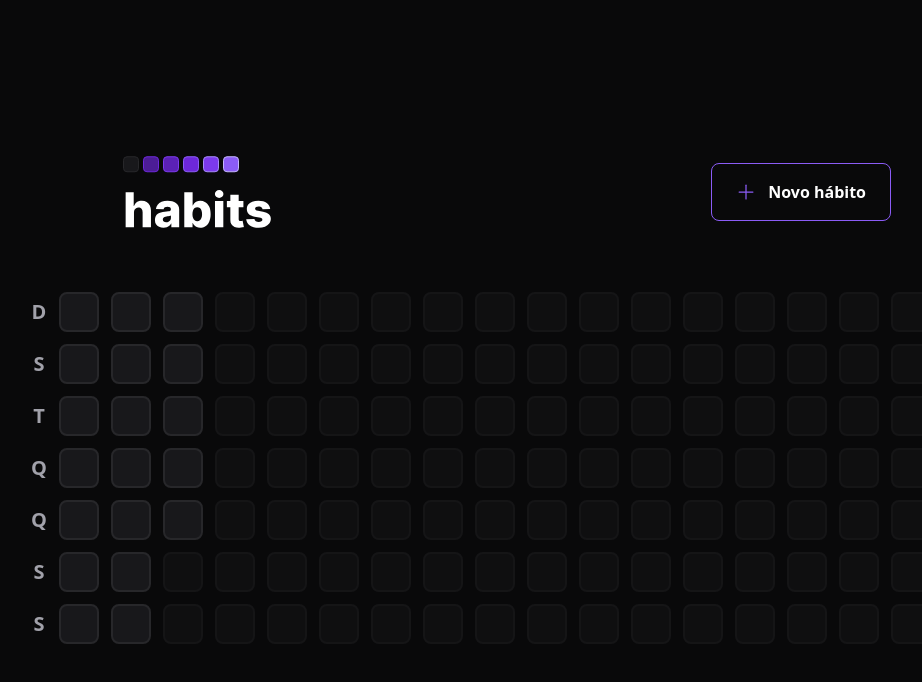
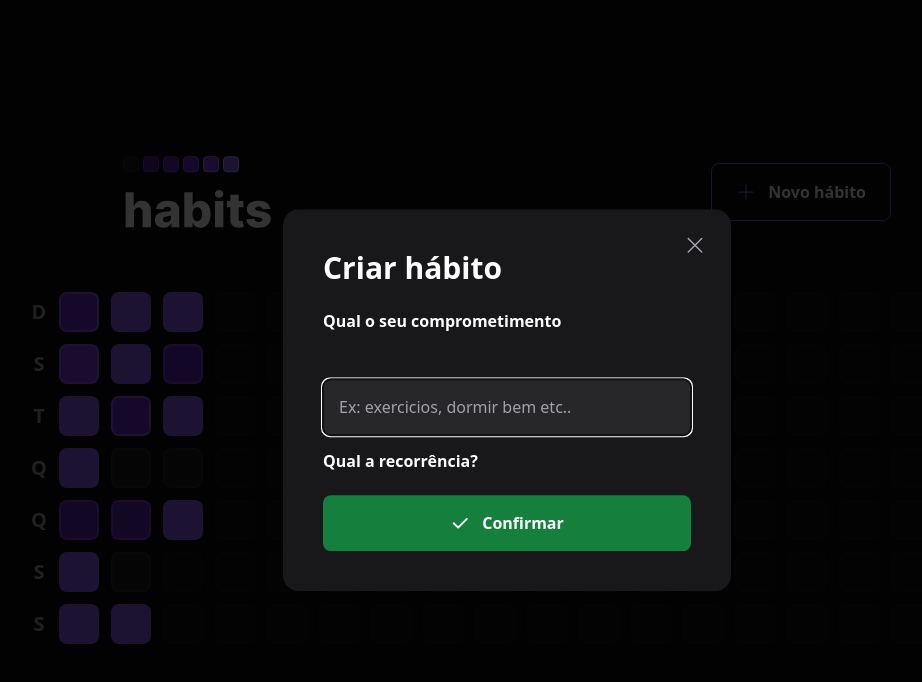
Before and after one commit to ximeen/nlw-setup-web, a React (Vite) app: page / in a window 1280 px wide. Both pictures are taken after a click on the button "Novo hábito". Shown: the top 682 px of the page, without its empty margins (133-1055 px from the left). Built offline with nearby package versions, Linux system fonts and the light colour scheme.

Commit message:
create modal and popover

```diff
--- a/package.json
+++ b/package.json
@@ -9,6 +9,9 @@
     "preview": "vite preview"
   },
   "dependencies": {
+    "@radix-ui/react-dialog": "^1.0.2",
+    "@radix-ui/react-popover": "^1.0.3",
+    "clsx": "^1.2.1",
     "dayjs": "^1.11.7",
     "phosphor-react": "^1.4.1",
     "react": "^18.2.0",
--- a/src/components/HabitsDays.tsx
+++ b/src/components/HabitsDays.tsx
@@ -1,6 +1,43 @@
-export function HabitsDays() {
+import * as Popover from '@radix-ui/react-popover';
+import clsx from "clsx"
+
+import { ProgressBar } from './ProgressBar';
+
+interface HabitDaysProps {
+  completed: number;
+  amount: number;
+}
+
+export function HabitsDays({ amount, completed }: HabitDaysProps) {
+
+  const completedPercentage = Math.round((completed / amount) * 100
+  )
   return (
+    <Popover.Root>
 
-    <div className="w-10 h-10 bg-zinc-900 border-2 border-zinc-800 rounded-lg"></div>
+      <Popover.Trigger className={
+        clsx(
+          "w-10 h-10  border-2  rounded-lg",
+          {
+            "bg-zinc-900 border-zinc-800": completedPercentage === 0,
+            "bg-violet-800 border-violet-700": completedPercentage > 0 && completedPercentage < 20,
+            "bg-violet-800 border-violet-600": completedPercentage >= 20 && completedPercentage < 40,
+            "bg-violet-700 border-violet-500": completedPercentage >= 40 && completedPercentage < 60,
+            "bg-violet-600 border-violet-500": completedPercentage >= 60 && completedPercentage < 80,
+            "bg-violet-500 border-violet-500": completedPercentage >= 80
+          }
+        )} />
+
+      <Popover.Portal>
+        <Popover.Content className='min-w-[320px] w-full p-6 rounded-2xl bg-zinc-900 flex flex-col'>
+          <span className='font-semibold text-zinc-400'>Segunda Feira</span>
+          <span className='mt-1 font-extrabold leading-tight text-3xl'>23/01</span>
+
+          <ProgressBar progressStatus={completedPercentage} />
+
+          <Popover.Arrow width={16} height={8} className='fill-zinc-900' />
+        </Popover.Content>
+      </Popover.Portal>
+    </Popover.Root>
   )
 }
--- a/src/components/Header.tsx
+++ b/src/components/Header.tsx
@@ -1,19 +1,45 @@
-import { Plus } from "phosphor-react"
+import { Plus, X } from "phosphor-react"
+import * as Dialog from '@radix-ui/react-dialog';
+import { useState } from "react"
+
 import Logo from "/logo.svg"
+import { NewHabitForm } from "./NewHabitForm";
 
 
 export function Header() {
+
   return (
     <header className="w-full max-w-3xl mx-auto flex items-center justify-between">
       <img src={Logo} alt="Logo da aplicação, com nome habits e alguns quadrados acima dele" />
 
-      <button
-        type="button"
-        className="border border-violet-500 font-semibold rounded-lg px-6 py-4 flex items-center gap-3 hover:scale-[1.05] transition-all duration-200 "
-      >
-        <Plus size={20} className="text-violet-500" />
-        Novo hábito
-      </button>
+      <Dialog.Root>
+
+
+        <Dialog.Trigger
+          type="button"
+          className="border border-violet-500 font-semibold rounded-lg px-6 py-4 flex items-center gap-3 hover:scale-[1.05] transition-all duration-200 "
+        >
+          <Plus size={20} className="text-violet-500" />
+          Novo hábito
+        </Dialog.Trigger>
+        <Dialog.Portal>
+          <Dialog.Overlay className="w-screen h-screen bg-black/80 fixed inset-0" />
+          <Dialog.Content className="absolute p-10 bg-zinc-900 rounded-2xl w-full max-w-md top-1/2 left-1/2 -translate-x-1/2 -translate-y-1/2">
+
+            <Dialog.Close className="absolute right-6 top-6 text-zinc-400 hover:text-zinc-200">
+              <X size={24} aria-label="Fechar" />
+            </Dialog.Close>
+
+            <Dialog.Title className="text-3xl leading-tight font-extrabold">
+              Criar hábito
+            </Dialog.Title>
+
+            <NewHabitForm />
+
+          </Dialog.Content>
+        </Dialog.Portal>
+      </Dialog.Root>
+
     </header>
   )
 }
--- /dev/null
+++ b/src/components/NewHabitForm.tsx
@@ -0,0 +1,33 @@
+import { Check } from "phosphor-react";
+
+export function NewHabitForm() {
+  return (
+    <form action="" className="w-full flex flex-col mt-6">
+      <label
+        className="font-semibold leading-tight"
+        htmlFor="title">
+        Qual o seu comprometimento
+      </label>
+
+      <input
+        className="p-4 rounded-lg mt-12 bg-zinc-800 text-white placeholder:text-zinc-400"
+        type="text"
+        id="title"
+        placeholder="Ex: exercicios, dormir bem etc.."
+        autoFocus />
+
+      <label
+        className="font-semibold leading-tight mt-4"
+        htmlFor="">
+        Qual a recorrência?
+      </label>
+
+      <button
+        className="mt-6 rounded-lg p-4 gap-3 flex justify-center items-center font-semibold bg-green-700 hover:bg-green-500 transition-all duration-150"
+        type="submit">
+        <Check size={20} weight="bold" />
+        Confirmar
+      </button>
+    </form>
+  )
+}
--- /dev/null
+++ b/src/components/ProgressBar.tsx
@@ -0,0 +1,17 @@
+interface ProgressBarProps {
+  progressStatus: number
+}
+
+export function ProgressBar({ progressStatus }: ProgressBarProps) {
+  return (
+    <div className='h-3 rounded-xl bg-zinc-700 w-full mt-4'>
+      <div
+        role="progressbar"
+        aria-label='Progressos de habitos completos'
+        aria-valuenow={progressStatus}
+        className='h-3 rounded-xl bg-violet-600 w-3/4'
+        style={{ width: `${progressStatus}%` }}
+      />
+    </div>
+  )
+}
--- a/src/components/SumaryTable.tsx
+++ b/src/components/SumaryTable.tsx
@@ -34,7 +34,11 @@
 
       <div className="grid grid-rows-7 grid-flow-col gap-3">
         {sumaryDates.map((date) => {
-          return <HabitsDays key={date.toString()} />
+          return <HabitsDays
+            key={date.toString()}
+            amount={5}
+            completed={Math.round(Math.random() * 5)}
+          />
         })}
 
         {amountOfDaysToFill > 0 && Array.from({ length: amountOfDaysToFill }).map((_, i) => {
```
Also changed, not shown: 1 other file (tests, documents, lock files or other folders).
